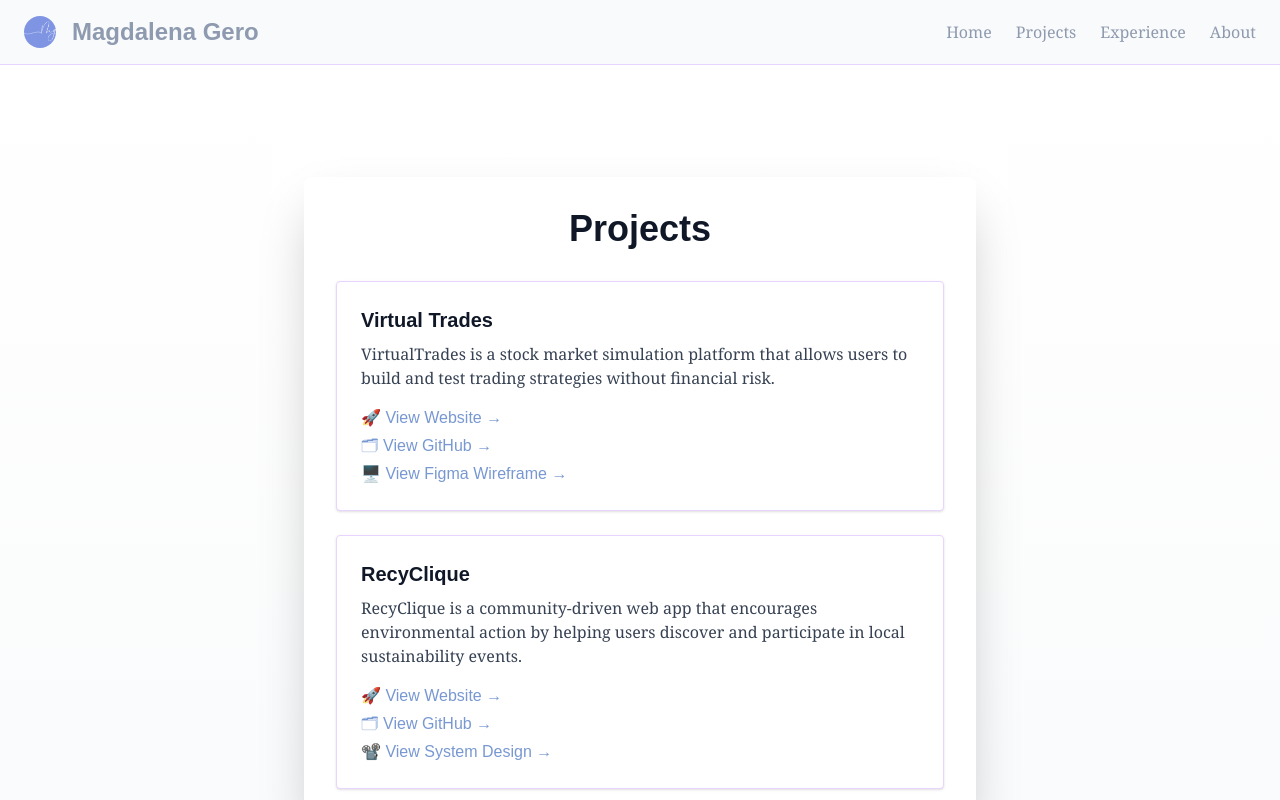
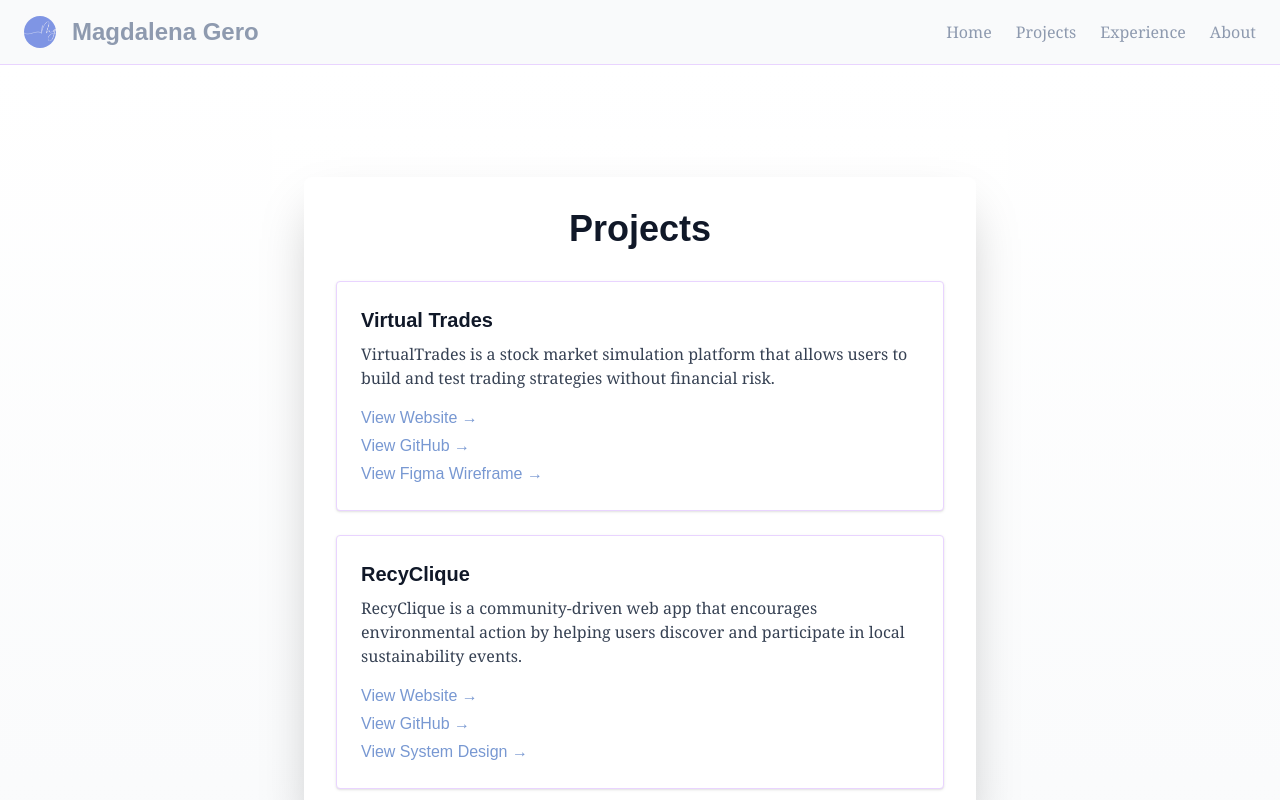
Before and after one commit to magdalenamaygero/my-portfolio, a Next.js app: page /projects in a window 1280 px wide. Shown: the top 800 px of the page. Built offline with nearby package versions, Linux system fonts and the light colour scheme.

Commit message:
edited small images

```diff
--- a/src/app/page.tsx
+++ b/src/app/page.tsx
@@ -23,8 +23,8 @@ export default function HomePage() {
           <div className="border border-purple-200 rounded-lg p-6 mb-8 shadow-sm text-left w-full">
             <h3 className="text-xl font-semibold text-gray-800 mb-2">Featured Projects</h3>
             <ul className="list-disc list-inside text-gray-600 space-y-2">
-              <li>📊 Risk-free stock market simulation app for learning and strategy building</li>
-              <li>🔋 Connects users with sustainability initiatives and community events</li>
+              <li>Risk-free stock market simulation app for learning and strategy building</li>
+              <li>Connects users with sustainability initiatives and community events</li>
             </ul>
           </div>
 
--- a/src/app/projects/page.tsx
+++ b/src/app/projects/page.tsx
@@ -62,7 +62,7 @@ export default function ProjectsPage() {
                   rel="noopener noreferrer"
                   className="text-[#7898d2] hover:font-bold font-medium block"
                 >
-                  🚀 View Website →
+                  View Website →
                 </a>
                 <a
                   href={project.repo}
@@ -70,7 +70,7 @@ export default function ProjectsPage() {
                   rel="noopener noreferrer"
                   className="text-[#7898d2] hover:font-bold font-medium block"
                 >
-                  🗂 View GitHub →
+                  View GitHub →
                 </a>
                 {project.figma && (
                   <a
@@ -79,7 +79,7 @@ export default function ProjectsPage() {
                     rel="noopener noreferrer"
                     className="text-[#7898d2] hover:font-bold font-medium block"
                   >
-                    🖥️ View Figma Wireframe →
+                    View Figma Wireframe →
                   </a>
                 )}
                 {project.presentation && (
@@ -89,7 +89,7 @@ export default function ProjectsPage() {
                     rel="noopener noreferrer"
                     className="text-[#7898d2] hover:font-bold font-medium block"
                   >
-                    📽️ View System Design →
+                    View System Design →
                   </a>
                 )}
               </div>
```
